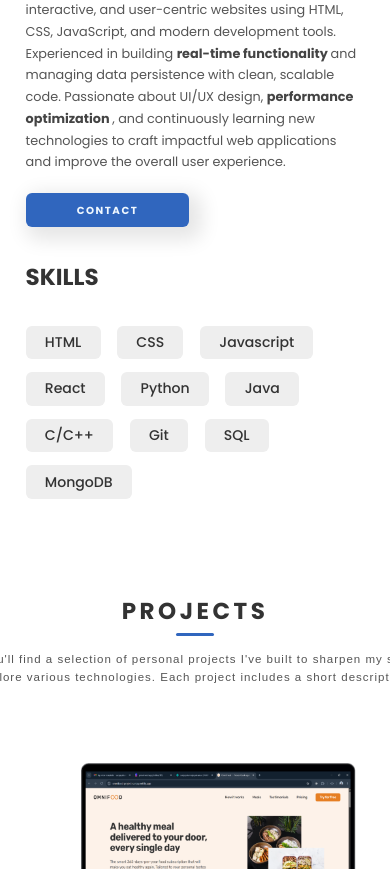
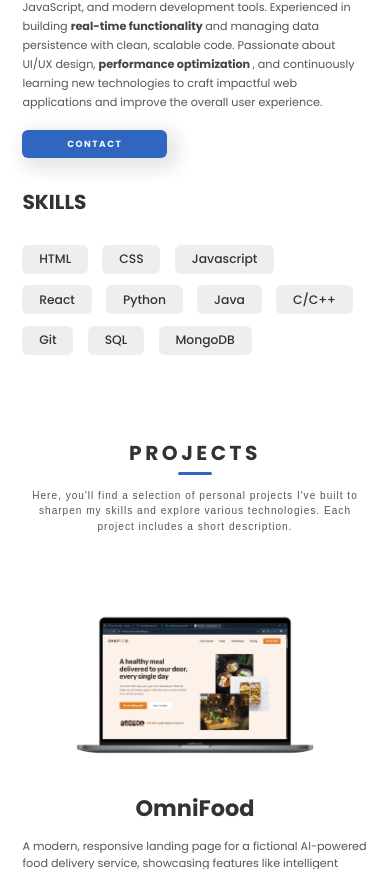
Before and after one commit to SanjayakumarJeyakumar/Portfolio-v1, a React (Create React App) app: page / in a window 390 px wide. Shown: the part 1131-2000 px from the top of the page. Built offline with nearby package versions, Linux system fonts and the light colour scheme.

Commit message:
Debugged

```diff
--- a/src/App.css
+++ b/src/App.css
@@ -8,6 +8,7 @@ html {
 
 body {
   position: relative;
+  overflow-x: hidden;
 }
 
 * {
@@ -136,6 +137,8 @@ ul {
   justify-content: center;
   align-items: center;
   width: 80rem;
+  max-width: 100%;
+  padding: 0 2rem;
   flex-direction: column;
 }
 
@@ -224,6 +227,8 @@ ul {
   color: #555;
   line-height: 1.5;
   font-weight: 500;
+  max-width: 100%;
+  overflow-x: hidden;
 }
 
 .abtme-2nd-section {
@@ -355,12 +360,14 @@ ul {
   grid-template-columns: 1fr 1fr;
   gap: 4rem;
   margin: 6.4rem 0;
+  max-width: 100%;
+  overflow-x: hidden;
 }
 
 .mac-img {
-  width: 60rem;
-  z-index: 10;
-  position: relative;
+  width: 100%;
+  max-width: 100%;
+  height: auto;
 }
 
 .pro-2nd {
@@ -377,6 +384,9 @@ ul {
 
 .pro-info {
   font-size: 2rem;
+  width: 100%;
+  max-width: 100%;
+  word-wrap: break-word;
   color: #555;
 }
 
@@ -422,6 +432,8 @@ ul {
   justify-content: space-between;
   width: 100%;
   padding: 0 2rem;
+  max-width: 100%;
+  overflow-x: hidden;
 }
 
 .contact-info {
--- a/src/query.css
+++ b/src/query.css
@@ -81,6 +81,12 @@
   }
 }
 
+@media (min-width: 768px) {
+  .mac-img {
+    max-width: 60rem;
+  }
+}
+
 /***********************/
 /****  Below 704px *****/
 /***********************/
@@ -149,6 +155,9 @@
   .pro-2nd {
     align-items: center;
   }
+  .abtme-info {
+    width: unset;
+  }
 }
 
 /***********************/
@@ -209,6 +218,10 @@
     font-size: 4.8rem;
     margin-bottom: 3.6rem;
   }
+
+  .mac-img {
+    margin-top: 4rem;
+  }
 }
 
 /***********************/
@@ -216,6 +229,9 @@
 /***********************/
 
 @media (max-width: 29em) {
+  html {
+    font-size: 35%;
+  }
   .hero-header {
     font-size: 4rem;
     margin-bottom: 3.6rem;
@@ -227,4 +243,21 @@
   .contact-header {
     margin-top: 3.5rem;
   }
+  .mac-img {
+    width: 48rem;
+    z-index: 10;
+    position: relative;
+  }
 }
+
+/***********************/
+/****  Below 330px *****/
+/***********************/
+
+@media (max-width: 21em) {
+  .mac-img {
+    width: 40rem;
+    z-index: 10;
+    position: relative;
+  }
+}
```
